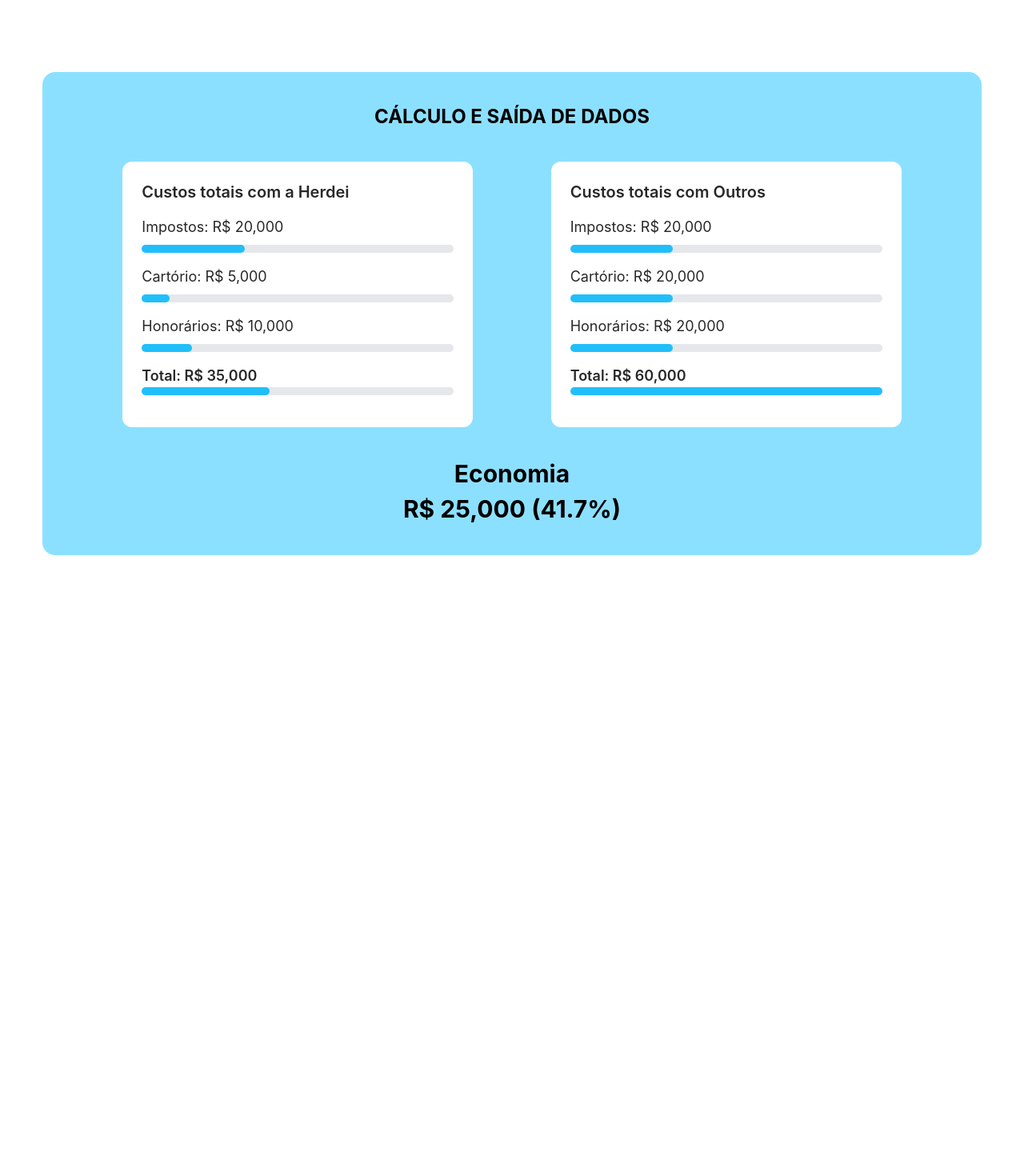
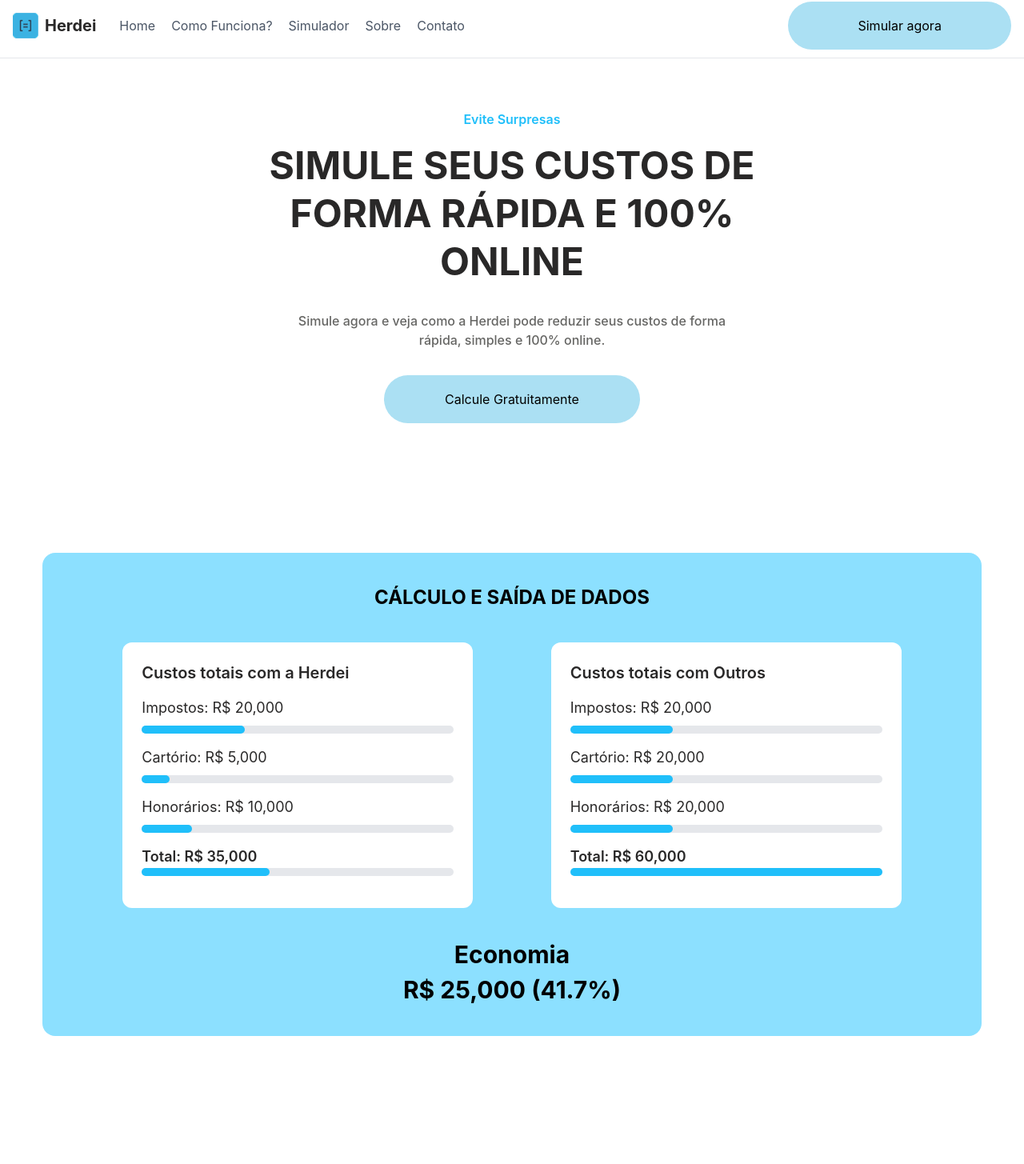
Before and after one commit to stallae/herdei-calculator, a React (Vite) app: page /output in a window 1280 px wide. Shown: the part 8-1463 px from the top of the page at 80% size. Before the commit the page ends 800 px from the top, so only its background shows below. Built offline with nearby package versions, Linux system fonts and the light colour scheme.

Commit message:
refactor: screen sections organization

```diff
--- a/src/screens/FormCalculator.jsx
+++ b/src/screens/FormCalculator.jsx
@@ -1,15 +1,20 @@
 import Calculator from "../sections/FormCalculator/Calculator.jsx";
-import Advantages from "../sections/FormCalculator/Advantages.js";
 import Footer from "../sections/Footer.tsx";
 import Menu from "../sections/Menu.tsx";
 import Header from "../sections/Header.tsx";
+import Steps from "../sections/FormCalculator/Steps.tsx";
+import Testimonials from "../sections/FormCalculator/Testimonials.tsx";
+import FAQs from "../sections/FormCalculator/FAQs.tsx";
+
 const FormCalculator = () => {
     return (
         <div>
             <Menu/>
             <Header/>
-            <Advantages/>
+            <Steps/>
             <Calculator/>
+            <Testimonials/>
+            <FAQs/>
             <Footer/>
         </div>
     );
--- a/src/screens/OutputCalculator.jsx
+++ b/src/screens/OutputCalculator.jsx
@@ -1,10 +1,16 @@
 import ProgressBar from "../components/ProgressBar";
 import { calculatorResultsMock } from "../configuration/mock";
+import Menu from "../sections/Menu";
+import Header from "../sections/Header";
+import Footer from "../sections/Footer";
 
 const OutputCalculator = () => {
     const result = calculatorResultsMock;
 
     return (
+        <div>
+            <Menu/>
+            <Header/>
             <div className="h-screen w-screen flex flex-col items-center justify-evenly">
                 <div className="grid bg-[#8CE0FF] w-11/12 gap-10 rounded-2xl py-10 overflow-auto">
                     <div className="text-2xl font-inter font-bold text-black text-center">
@@ -38,7 +44,6 @@ const OutputCalculator = () => {
                             </div>
                         </div>
                     </div>
-
                     <div className="text-3xl font-inter font-bold text-black text-center">
                         Economia
                         <div className="text-3xl mt-2">
@@ -47,6 +52,8 @@ const OutputCalculator = () => {
                     </div>
                 </div>
             </div>
+            <Footer/>
+        </div>
     );
 };
 
```
Lines whose indentation alone changed are shown as unchanged.
